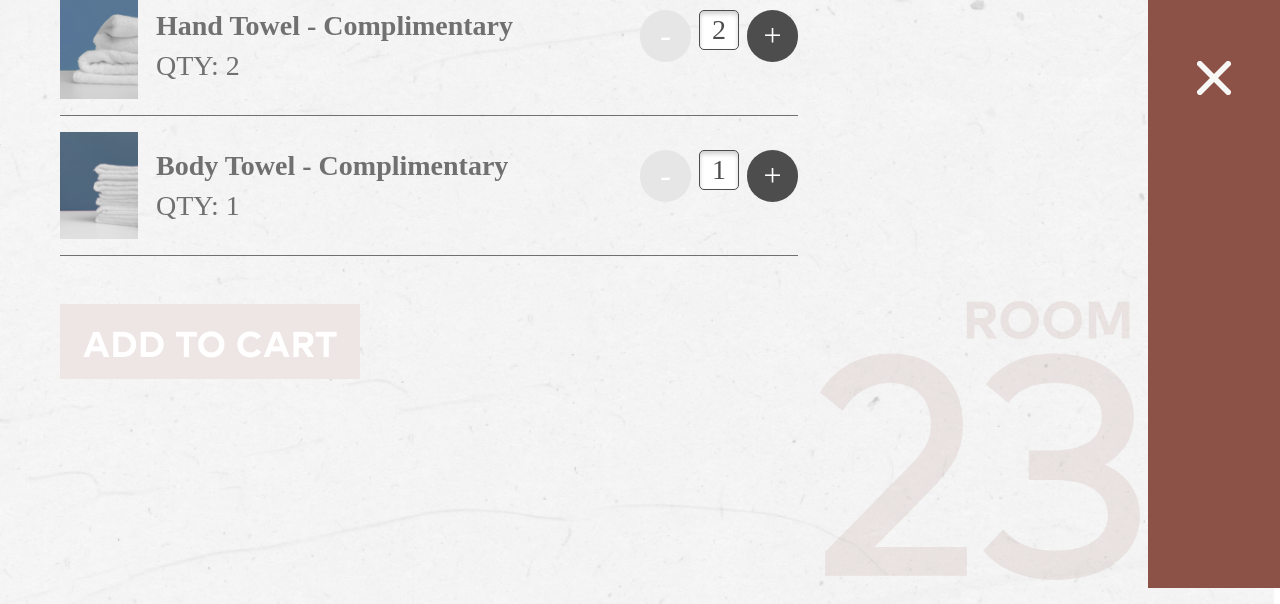
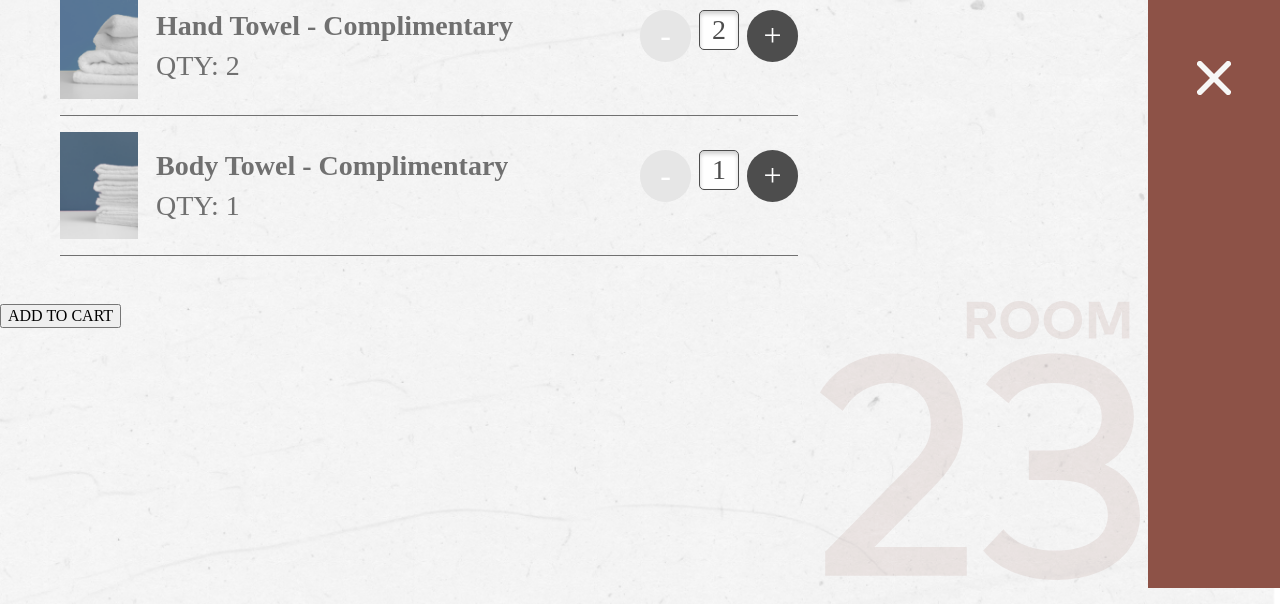
Before and after one commit to s-felix/riverview, a plain HTML site: page order2301.html in a window 1280 px wide. Shown: the part 212-816 px from the top of the page. Drawn offline with nearby package versions, Linux system fonts and the light colour scheme; a web font is replaced by a local one.

Commit message:
button fix

```diff
--- a/order2301.html
+++ b/order2301.html
@@ -63,8 +63,8 @@
             </div>
           </form>
          </div>
-        <div class="cart">
-         <button>ADD TO CART</button>
+        <div>
+         <button class="cart">ADD TO CART</button>
          </div>
       </div>
     </div>
```
